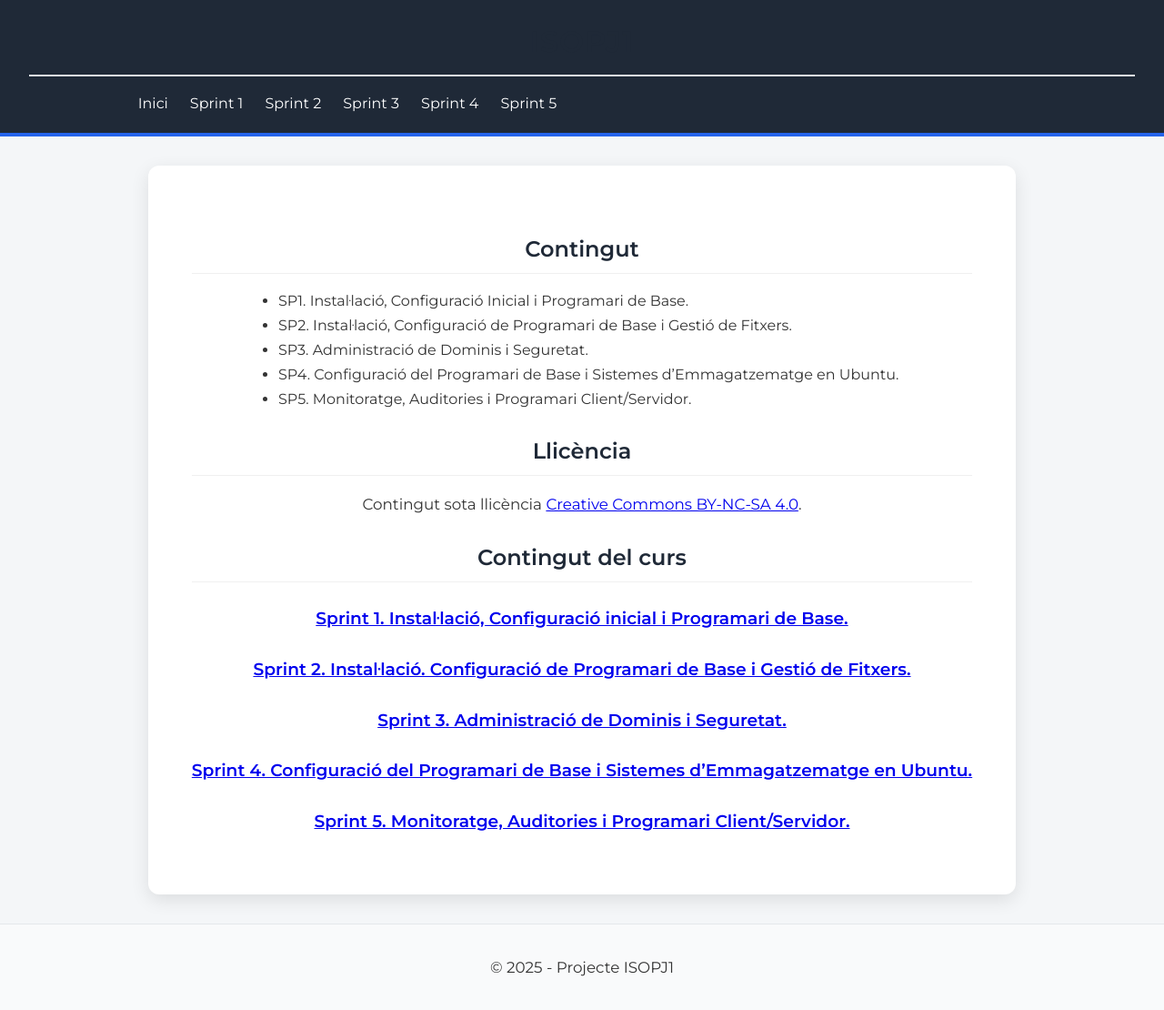
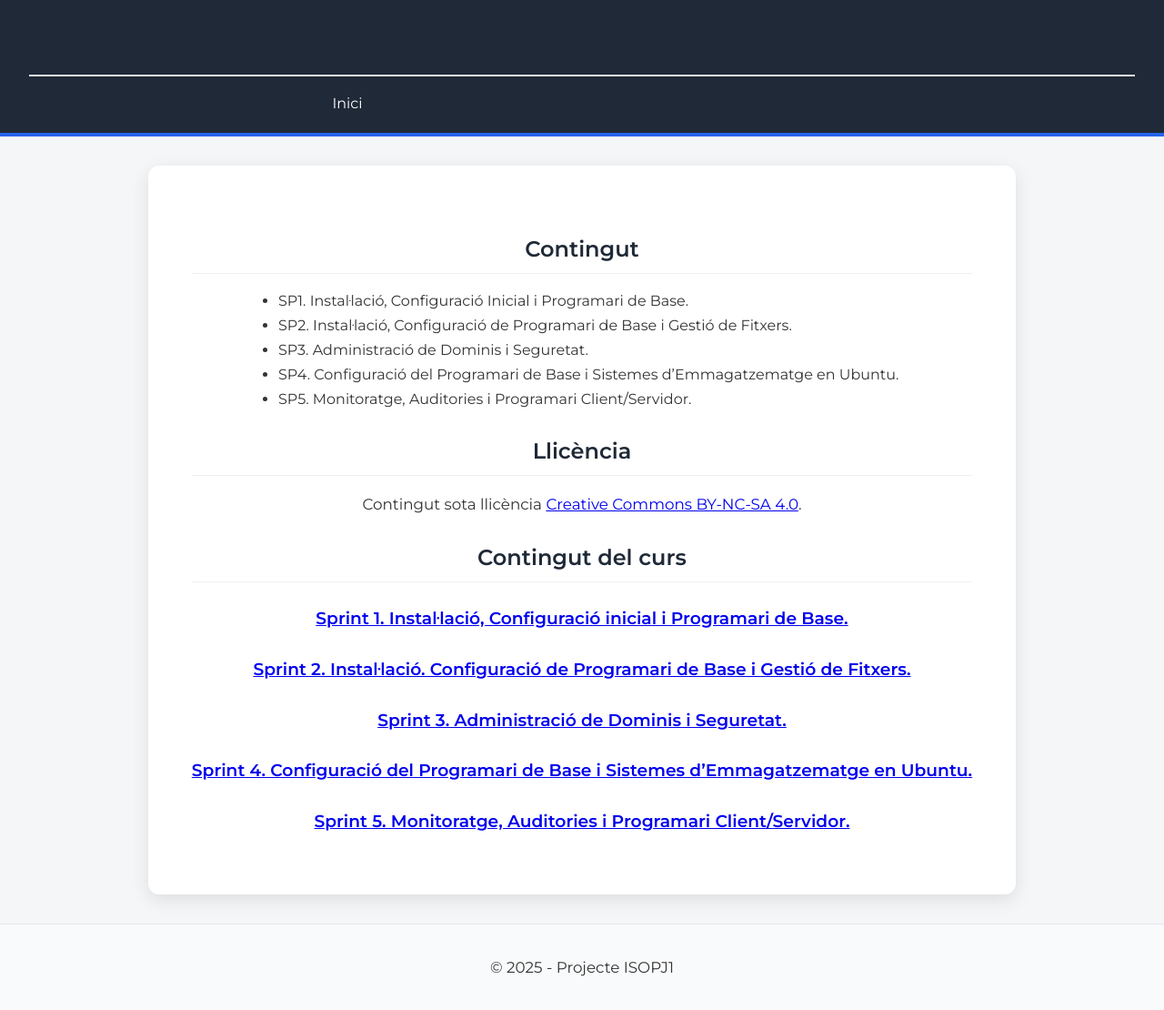
Before and after one commit to razvan-ng/ISOPJ1, a Jekyll site: the page built from index.md, in a window 1280 px wide. Shown: the whole page at 91% size. Built offline with Jekyll 4.4.1, drawn with Linux system fonts in a browser that asks for light colours.

Commit message:
Update default.html

```diff
--- a/_layouts/default.html
+++ b/_layouts/default.html
@@ -14,11 +14,6 @@
     <nav>
       <ul>
         <li><a href="{{ '/' | relative_url }}">Inici</a></li>
-        <li><a href="{{ '/SP1/' | relative_url }}">Sprint 1</a></li>
-        <li><a href="{{ '/SP2/' | relative_url }}">Sprint 2</a></li>
-        <li><a href="{{ '/SP3/' | relative_url }}">Sprint 3</a></li>
-        <li><a href="{{ '/SP4/' | relative_url }}">Sprint 4</a></li>
-        <li><a href="{{ '/SP5/' | relative_url }}">Sprint 5</a></li>
       </ul>
     </nav>
   </header>
```
